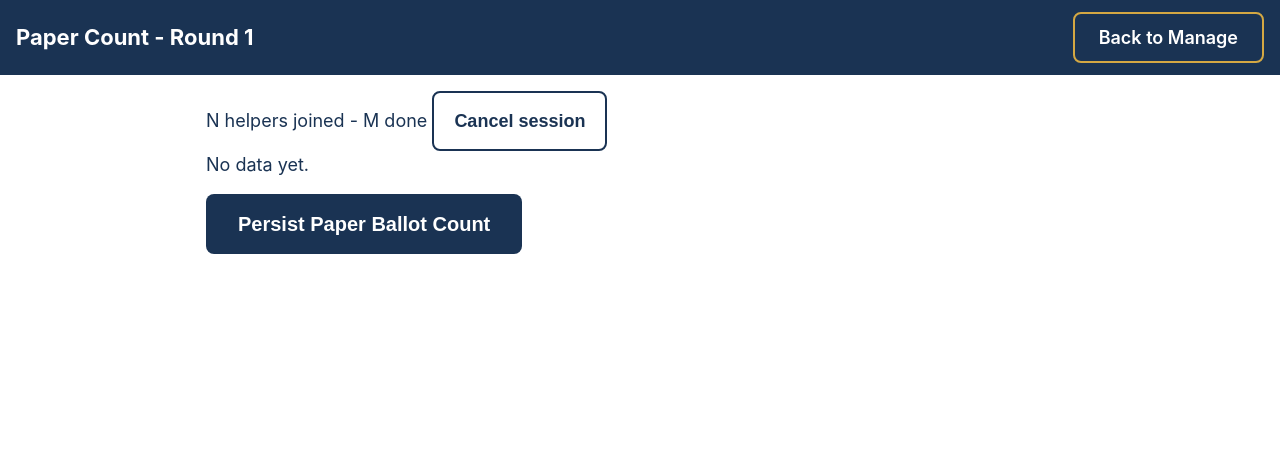
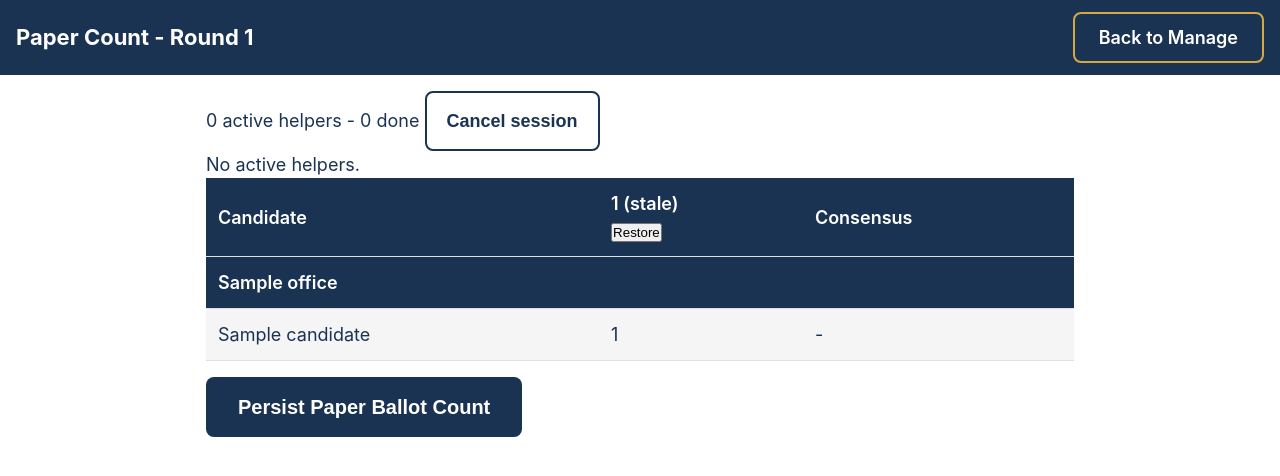
Before and after one commit to jdemooijau/frca_election_app, a Flask app: page /admin/election/1/count/1 in a window 1280 px wide. Shown: the top 476 px of the page. Run offline with Flask 3, Linux system fonts and the light colour scheme; the visitor is signed in with stand-in values (Sample User, id 1); data comes from the database, SQL or seed files in the repository; tables that the repository leaves empty hold one stand-in row (values such as "Sample post").

Commit message:
Paper count: state JSON + dashboard polling/rendering

```diff
--- a/voting-app/app.py
+++ b/voting-app/app.py
@@ -2635,6 +2635,43 @@ def _short_id_from_code(code):
     return (code or "")[-6:].upper()
 
 
+def _compute_consensus_for_candidate(active_counts):
+    """Return a dict describing per-candidate consensus state."""
+    if not active_counts:
+        return {"status": "no_data"}
+    if len(active_counts) < 3:
+        return {"status": "insufficient", "values": active_counts}
+    if all(c == active_counts[0] for c in active_counts):
+        return {"status": "ok", "value": active_counts[0]}
+    return {"status": "mismatch", "values": active_counts}
+
+
+def _helper_is_active(db, helper_id):
+    """Active = has at least one tally row (any +1 or -1 was registered)."""
+    row = db.execute(
+        "SELECT 1 FROM count_session_tallies WHERE helper_id = ? LIMIT 1",
+        (helper_id,)
+    ).fetchone()
+    return row is not None
+
+
+def _flag_out_of_sync(per_helper_counts, candidate_modes):
+    """Return short_ids whose counts differ from the per-candidate mode on
+    >30% of candidates with a defined mode.
+    """
+    flagged = set()
+    candidates_with_mode = [c for c, m in candidate_modes.items() if m is not None]
+    if not candidates_with_mode:
+        return flagged
+    for sid, counts in per_helper_counts.items():
+        diffs = sum(
+            1 for c in candidates_with_mode if counts.get(c, 0) != candidate_modes[c]
+        )
+        if diffs / len(candidates_with_mode) > 0.30:
+            flagged.add(sid)
+    return flagged
+
+
 def _get_or_create_count_session(db, election_id, round_no):
     """Find or create the count_sessions row for this (election, round).
 
@@ -2910,7 +2947,123 @@ def admin_count_dashboard(election_id, round_no):
 @app.route("/admin/election/<int:election_id>/count/<int:round_no>/state")
 @admin_required
 def admin_count_state(election_id, round_no):
-    return ("Not implemented", 501)
+    db = get_db()
+    sess = db.execute(
+        "SELECT * FROM count_sessions WHERE election_id = ? AND round_no = ?",
+        (election_id, round_no)
+    ).fetchone()
+    if sess is None:
+        return jsonify({
+            "helpers": [],
+            "candidates": [],
+            "helper_count": 0,
+            "done_count": 0,
+            "session_status": "none",
+        })
+
+    helpers = db.execute(
+        "SELECT * FROM count_session_helpers WHERE session_id = ? ORDER BY joined_at",
+        (sess["id"],)
+    ).fetchall()
+    helper_rows = []
+    active_helper_ids = []
+    for h in helpers:
+        is_active = _helper_is_active(db, h["id"])
+        helper_rows.append({
+            "id": h["id"],
+            "short_id": h["short_id"],
+            "active": is_active,
+            "disregarded": h["disregarded_at"] is not None,
+            "done": h["marked_done_at"] is not None,
+            "last_seen_at": h["last_seen_at"],
+        })
+        if is_active and h["disregarded_at"] is None:
+            active_helper_ids.append(h["id"])
+
+    counts_rows = db.execute(
+        "SELECT helper_id, candidate_id, count FROM count_session_tallies WHERE session_id = ?",
+        (sess["id"],)
+    ).fetchall()
+    counts_by_hc = {}
+    for r in counts_rows:
+        counts_by_hc.setdefault(r["helper_id"], {})[r["candidate_id"]] = r["count"]
+
+    offices = db.execute(
+        "SELECT * FROM offices WHERE election_id = ? ORDER BY sort_order",
+        (election_id,)
+    ).fetchall()
+    candidate_states = []
+    candidate_modes = {}
+    from collections import Counter
+    for office in offices:
+        cands = db.execute(
+            "SELECT * FROM candidates WHERE office_id = ? ORDER BY surname_sort_key(name)",
+            (office["id"],)
+        ).fetchall()
+        for c in cands:
+            active_counts = [
+                counts_by_hc.get(hid, {}).get(c["id"], 0)
+                for hid in active_helper_ids
+                if c["id"] in counts_by_hc.get(hid, {})
+            ]
+            consensus = _compute_consensus_for_candidate(active_counts)
+            per_helper = {
+                h["short_id"]: counts_by_hc.get(h["id"], {}).get(c["id"])
+                for h in helpers
+            }
+            mode_val = None
+            if active_counts:
+                cnt = Counter(active_counts)
+                top, freq = cnt.most_common(1)[0]
+                if freq * 2 > len(active_counts):
+                    mode_val = top
+            candidate_modes[c["id"]] = mode_val
+            candidate_states.append({
+                "id": c["id"],
+                "name": c["name"],
+                "office_id": office["id"],
+                "office_name": office["name"],
+                "per_helper": per_helper,
+                "consensus": consensus,
+            })
+
+    per_helper_counts = {
+        h["short_id"]: counts_by_hc.get(h["id"], {})
+        for h in helpers
+        if _helper_is_active(db, h["id"]) and h["disregarded_at"] is None
+    }
+    flagged = _flag_out_of_sync(per_helper_counts, candidate_modes)
+    for h in helper_rows:
+        h["out_of_sync"] = h["short_id"] in flagged
+
+    active_count = sum(
+        1 for h in helper_rows if h["active"] and not h["disregarded"]
+    )
+    done_count = sum(
+        1 for h in helper_rows if h["done"] and h["active"] and not h["disregarded"]
+    )
+
+    if active_count == 0:
+        banner = "grey"
+    elif any(c["consensus"]["status"] == "mismatch" for c in candidate_states):
+        banner = "red"
+    elif (
+        active_count >= 3
+        and done_count == active_count
+        and all(c["consensus"]["status"] in ("ok", "no_data") for c in candidate_states)
+    ):
+        banner = "green"
+    else:
+        banner = "amber"
+
+    return jsonify({
+        "session_status": sess["status"],
+        "helpers": helper_rows,
+        "candidates": candidate_states,
+        "helper_count": active_count,
+        "done_count": done_count,
+        "banner": banner,
+    })
 
 
 @app.route("/admin/election/<int:election_id>/count/<int:round_no>/disregard", methods=["POST"])
--- a/voting-app/templates/admin/count.html
+++ b/voting-app/templates/admin/count.html
@@ -33,4 +33,118 @@
         {% endif %}
     </div>
 </div>
+<script>
+(function() {
+    const root = document.querySelector(".count-dashboard");
+    if (!root) return;
+    const stateUrl = root.dataset.stateUrl;
+    const persistBtn = document.getElementById("count-persist-btn");
+    const cancelBtn = document.getElementById("count-cancel-btn");
+    const tableHost = document.getElementById("count-table-host");
+    const banner = document.getElementById("count-banner");
+    const summary = document.getElementById("count-summary");
+    let lastState = null;
+    let pollPaused = false;
+
+    async function loadState() {
+        if (pollPaused) return;
+        try {
+            const r = await fetch(stateUrl);
+            if (!r.ok) return;
+            const data = await r.json();
+            lastState = data;
+            render(data);
+        } catch (e) {}
+    }
+
+    function render(data) {
+        summary.textContent = `${data.helper_count} active helpers - ${data.done_count} done`;
+        banner.className = "count-banner count-banner-" + data.banner;
+        banner.textContent = bannerText(data);
+
+        const byOffice = {};
+        for (const c of data.candidates) {
+            if (!byOffice[c.office_id]) byOffice[c.office_id] = {name: c.office_name, candidates: []};
+            byOffice[c.office_id].candidates.push(c);
+        }
+        let html = "";
+        const helperHeaders = data.helpers.map(h => {
+            const cls = ["count-helper-col"];
+            if (h.disregarded) cls.push("count-helper-disregarded");
+            if (h.out_of_sync) cls.push("count-helper-flagged");
+            const flag = h.out_of_sync && !h.disregarded ? '<span class="count-flag-chip">out of sync</span>' : "";
+            const btn = h.disregarded
+                ? `<button class="count-helper-restore-btn" data-helper-id="${h.id}">Restore</button>`
+                : `<button class="count-helper-disregard-btn" data-helper-id="${h.id}">Disregard</button>`;
+            const stale = isStale(h.last_seen_at) ? '<span class="count-stale">(stale)</span>' : "";
+            return `<th class="${cls.join(' ')}">${h.short_id} ${flag} ${stale}<br>${btn}</th>`;
+        }).join("");
+        html += `<table class="count-table"><thead><tr><th>Candidate</th>${helperHeaders}<th>Consensus</th></tr></thead><tbody>`;
+        for (const offId of Object.keys(byOffice)) {
+            const off = byOffice[offId];
+            html += `<tr class="count-office-row"><th colspan="${data.helpers.length + 2}">${escapeHtml(off.name)}</th></tr>`;
+            for (const c of off.candidates) {
+                const cells = data.helpers.map(h => {
+                    const v = c.per_helper[h.short_id];
+                    return `<td class="${h.disregarded ? 'count-cell-disregarded' : ''}">${v == null ? "" : v}</td>`;
+                }).join("");
+                let consensusCell = "";
+                if (c.consensus.status === "ok") consensusCell = `<td class="count-cell-ok">&#10003; ${c.consensus.value}</td>`;
+                else if (c.consensus.status === "mismatch") consensusCell = `<td class="count-cell-mismatch">&#10007; Mismatch</td>`;
+                else consensusCell = `<td class="count-cell-pending">-</td>`;
+                html += `<tr><td>${escapeHtml(c.name)}</td>${cells}${consensusCell}</tr>`;
+            }
+        }
+        html += "</tbody></table>";
+        tableHost.innerHTML = html;
+
+        persistBtn.disabled = (data.helper_count === 0 && data.candidates.every(c => c.consensus.status === "no_data"));
+
+        if (data.session_status !== "active") {
+            persistBtn.disabled = true;
+            cancelBtn.disabled = true;
+        }
+    }
+
+    function isStale(iso) {
+        if (!iso) return false;
+        const then = new Date(iso + "Z");
+        return (Date.now() - then.getTime()) > 30000;
+    }
+    function bannerText(d) {
+        if (d.banner === "green") return "All candidates agree (" + d.done_count + " of " + d.helper_count + " helpers, all marked done)";
+        if (d.banner === "red") {
+            const mismatched = d.candidates.filter(c => c.consensus.status === "mismatch").map(c => c.name);
+            return "Mismatch on: " + mismatched.join(", ");
+        }
+        if (d.banner === "amber") return "Counting in progress.";
+        return "No active helpers.";
+    }
+    function escapeHtml(s) {
+        return String(s).replace(/[&<>"']/g, c => ({"&":"&amp;","<":"&lt;",">":"&gt;","\"":"&quot;","'":"&#39;"}[c]));
+    }
+
+    loadState();
+    setInterval(loadState, 1000);
+
+    tableHost.addEventListener("click", async function(ev) {
+        const dis = ev.target.closest(".count-helper-disregard-btn");
+        const res = ev.target.closest(".count-helper-restore-btn");
+        const btn = dis || res;
+        if (!btn) return;
+        const helperId = parseInt(btn.dataset.helperId, 10);
+        await fetch(root.dataset.disregardUrl, {
+            method: "POST",
+            headers: {"Content-Type": "application/json"},
+            body: JSON.stringify({helper_id: helperId, disregard: dis ? true : false}),
+        });
+        loadState();
+    });
+
+    window.__paperCount = {
+        loadState, pausePolling: () => pollPaused = true, resumePolling: () => pollPaused = false,
+        getState: () => lastState
+    };
+})();
+</script>
 {% endblock %}
```
Also changed, not shown: voting-app/tests/test_paper_count.py (+61 -0 lines).
